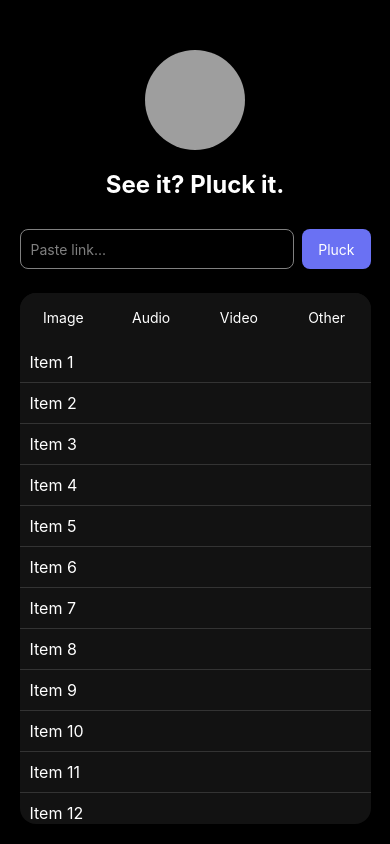
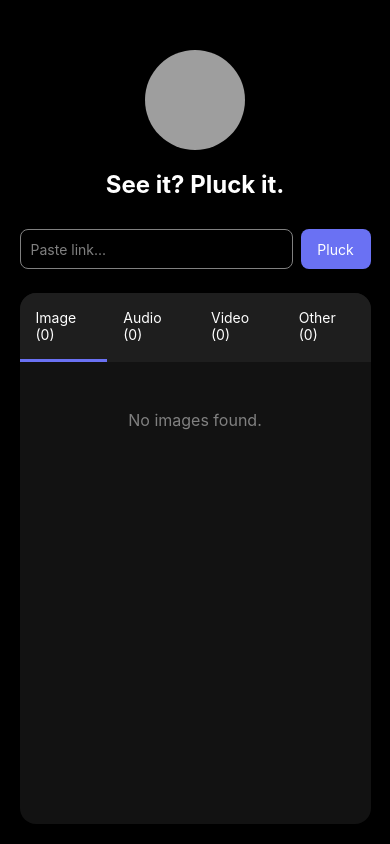
Before and after one commit to YSSF8/pluck, a React Native app: screen / in a window 390 px wide. Built offline with nearby package versions, Linux system fonts and the light colour scheme; grey boxes are pictures that could not be loaded.

Commit message:
Add core functionality

```diff
--- a/App.tsx
+++ b/App.tsx
@@ -1,11 +1,101 @@
 import { StatusBar } from 'expo-status-bar';
-import { StyleSheet, Text, View, TextInput, Image, Pressable, ScrollView, SafeAreaView } from 'react-native';
+import { StyleSheet, Text, View, TextInput, Image, Pressable, ScrollView, SafeAreaView, ActivityIndicator, Alert } from 'react-native';
 import React, { useState } from 'react';
+import { extractMedia } from './lib/parser';
+
+type Media = {
+  images: string[];
+  audios: string[];
+  videos: string[];
+  others: string[];
+};
 
 export default function App() {
   const [isInputFocused, setIsInputFocused] = useState(false);
 
-  const testData = Array.from({ length: 60 }, (_, i) => i + 1);
+  const [link, setLink] = useState('');
+  const [media, setMedia] = useState<Media>({ images: [], audios: [], videos: [], others: [] });
+  const [isLoading, setIsLoading] = useState(false);
+  const [activeTab, setActiveTab] = useState<'Image' | 'Audio' | 'Video' | 'Other'>('Image');
+
+  const resolveUrl = (baseUrl: string, relativeUrl: string): string => {
+    if (!relativeUrl) return '';
+    if (relativeUrl.startsWith('http://') || relativeUrl.startsWith('https://')) {
+      return relativeUrl;
+    }
+    if (relativeUrl.startsWith('//')) {
+      return `https:${relativeUrl}`;
+    }
+    try {
+      return new URL(relativeUrl, baseUrl).href;
+    } catch (e) {
+      console.error(`Could not resolve URL: ${relativeUrl} with base: ${baseUrl}`);
+      return '';
+    }
+  };
+
+  const handlePluck = async () => {
+    if (!link.trim()) {
+      Alert.alert("Error", "Please paste a link first.");
+      return;
+    }
+    setIsLoading(true);
+    setMedia({ images: [], audios: [], videos: [], others: [] });
+
+    try {
+      const response = await fetch(link);
+      const html = await response.text();
+      const baseUrl = response.url;
+
+      const extracted = extractMedia(html);
+
+      setMedia({
+        images: extracted.images.map(url => resolveUrl(baseUrl, url)).filter(Boolean),
+        audios: extracted.audios.map(url => resolveUrl(baseUrl, url)).filter(Boolean),
+        videos: extracted.videos.map(url => resolveUrl(baseUrl, url)).filter(Boolean),
+        others: []
+      });
+
+    } catch (error) {
+      console.error(error);
+      Alert.alert("Failed to pluck", "Could not fetch or parse the link. Please check the URL and your connection.");
+    } finally {
+      setIsLoading(false);
+    }
+  };
+
+  const renderContent = () => {
+    if (isLoading) {
+      return <ActivityIndicator size="large" color={variables.accent} style={{ marginTop: 40 }} />;
+    }
+
+    const dataMap = {
+      Image: media.images,
+      Audio: media.audios,
+      Video: media.videos,
+      Other: media.others
+    };
+    const dataToRender = dataMap[activeTab];
+
+    if (dataToRender.length === 0) {
+      return <Text style={styles.noResultsText}>No {activeTab.toLowerCase()}s found.</Text>
+    }
+
+    if (activeTab === 'Image') {
+      return dataToRender.map((url, index) => (
+        <View key={`${url}-${index}`} style={styles.resultItem}>
+          <Image source={{ uri: url }} style={styles.thumbnail} resizeMode="cover" />
+          <Text style={styles.linkText} selectable>{url}</Text>
+        </View>
+      ));
+    }
+
+    return dataToRender.map((url, index) => (
+      <View key={`${url}-${index}`} style={styles.resultItem}>
+        <Text style={styles.linkText} selectable>{url}</Text>
+      </View>
+    ));
+  };
 
   return (
     <SafeAreaView style={styles.container}>
@@ -27,67 +117,38 @@ export default function App() {
           autoCorrect={false}
           onFocus={() => setIsInputFocused(true)}
           onBlur={() => setIsInputFocused(false)}
+          onChangeText={setLink}
+          value={link}
         />
         <View style={styles.buttonWrapper}>
           <Pressable
-            android_ripple={{
-              color: '#aaa',
-              borderless: false,
-              radius: 60
-            }}
+            android_ripple={{ color: '#aaa', borderless: false, radius: 60 }}
             style={styles.pluckButton}
+            onPress={handlePluck}
+            disabled={isLoading}
           >
-            <Text style={styles.text}>Pluck</Text>
+            {isLoading ? <ActivityIndicator color="white" /> : <Text style={styles.text}>Pluck</Text>}
           </Pressable>
         </View>
       </View>
+
       <View style={styles.resultContainer}>
         <View style={styles.tabContainer}>
-          <Pressable
-            android_ripple={{
-              color: '#444',
-              borderless: false,
-              radius: 60
-            }}
-            style={styles.tab}
-          >
-            <Text style={styles.text}>Image</Text>
+          <Pressable onPress={() => setActiveTab('Image')} style={[styles.tab, activeTab === 'Image' && styles.activeTab]}>
+            <Text style={styles.text}>Image ({media.images.length})</Text>
           </Pressable>
-          <Pressable
-            android_ripple={{
-              color: '#444',
-              borderless: false,
-              radius: 60
-            }}
-            style={styles.tab}
-          >
-            <Text style={styles.text}>Audio</Text>
+          <Pressable onPress={() => setActiveTab('Audio')} style={[styles.tab, activeTab === 'Audio' && styles.activeTab]}>
+            <Text style={styles.text}>Audio ({media.audios.length})</Text>
           </Pressable>
-          <Pressable
-            android_ripple={{
-              color: '#444',
-              borderless: false,
-              radius: 60
-            }}
-            style={styles.tab}
-          >
-            <Text style={styles.text}>Video</Text>
+          <Pressable onPress={() => setActiveTab('Video')} style={[styles.tab, activeTab === 'Video' && styles.activeTab]}>
+            <Text style={styles.text}>Video ({media.videos.length})</Text>
           </Pressable>
-          <Pressable
-            android_ripple={{
-              color: '#444',
-              borderless: false,
-              radius: 60
-            }}
-            style={styles.tab}
-          >
-            <Text style={styles.text}>Other</Text>
+          <Pressable onPress={() => setActiveTab('Other')} style={[styles.tab, activeTab === 'Other' && styles.activeTab]}>
+            <Text style={styles.text}>Other ({media.others.length})</Text>
           </Pressable>
         </View>
-        <ScrollView style={styles.results}>
-          {testData.map(item => (
-            <Text key={item} style={styles.testItem}>Item {item}</Text>
-          ))}
+        <ScrollView contentContainerStyle={styles.results}>
+          {renderContent()}
         </ScrollView>
       </View>
       <StatusBar style="auto" />
@@ -142,6 +203,7 @@ const styles = StyleSheet.create({
     alignItems: 'center',
     justifyContent: 'center',
     height: '100%',
+    minWidth: 70,
   },
   resultContainer: {
     flex: 1,
@@ -153,25 +215,48 @@ const styles = StyleSheet.create({
   },
   tabContainer: {
     flexDirection: 'row',
-    backgroundColor: '#121212',
-    elevation: 12
+    backgroundColor: '#1e1e1e',
+    elevation: 4,
   },
   tab: {
     padding: variables.spacing * 2,
     flex: 1,
     alignItems: 'center',
     justifyContent: 'center',
+    borderBottomWidth: 3,
+    borderBottomColor: 'transparent',
+  },
+  activeTab: {
+    borderBottomColor: variables.accent,
   },
   results: {
+    padding: variables.spacing,
+  },
+  noResultsText: {
+    color: 'gray',
+    textAlign: 'center',
+    marginTop: 40,
+    fontSize: 16,
+  },
+  resultItem: {
+    backgroundColor: '#282828',
+    padding: variables.spacing,
+    borderRadius: variables.spacing,
+    flexDirection: 'row',
+    alignItems: 'center',
+    marginBottom: variables.spacing
+  },
+  thumbnail: {
+    width: 50,
+    height: 50,
+    borderRadius: variables.spacing / 2,
+    marginRight: variables.spacing * 1.5,
+    backgroundColor: '#444'
+  },
+  linkText: {
+    color: '#eee',
     flex: 1,
   },
-  testItem: {
-    color: 'white',
-    padding: 10,
-    fontSize: 16,
-    borderBottomWidth: 1,
-    borderBottomColor: '#333'
-  }
 });
 
 const hStyles = StyleSheet.create({
--- a/lib/parser.ts
+++ b/lib/parser.ts
@@ -0,0 +1,57 @@
+/**
+ * A simple, dependency-free HTML parser using regular expressions
+ * to extract media source URLs.
+ */
+
+// A type for the returned object, matching the one in App.tsx
+type Media = {
+    images: string[];
+    audios: string[];
+    videos: string[];
+};
+
+/**
+ * Extracts all source URLs from a specific tag type in an HTML string.
+ * It looks for both `src="..."` and `data-src="..."` attributes.
+ * @param html The full HTML string of the page.
+ * @param tag The name of the tag to search for (e.g., 'img', 'video').
+ * @returns An array of unique source URLs.
+ */
+const extractSourcesByTag = (html: string, tag: string): string[] => {
+    const sources = new Set<string>();
+
+    // Regex to find tags with a `src` or `data-src` attribute.
+    // Breakdown:
+    // <${tag}        - Matches the opening tag, e.g., <img
+    // [^>]+          - Matches one or more characters that are NOT the closing '>',
+    //                  this allows us to scan through all attributes.
+    // (?:src|data-src) - A non-capturing group to match either 'src' or 'data-src'.
+    // \s*=\s*        - Matches the equals sign with optional whitespace.
+    // ['"]           - Matches the opening single or double quote.
+    // ([^'"]+)       - The capturing group! It captures everything until the next quote.
+    //                  This is our URL.
+    // ['"]           - Matches the closing quote.
+    const regex = new RegExp(`<${tag}[^>]+(?:src|data-src)\\s*=\\s*['"]([^'"]+)['"]`, 'gi');
+
+    let match;
+    while ((match = regex.exec(html)) !== null) {
+        if (match[1]) {
+            sources.add(match[1]);
+        }
+    }
+
+    return Array.from(sources);
+};
+
+/**
+ * The main export function that orchestrates the extraction for all media types.
+ * @param html The full HTML string of the page.
+ * @returns A Media object containing arrays of image, audio, and video URLs.
+ */
+export const extractMedia = (html: string): Media => {
+    return {
+        images: extractSourcesByTag(html, 'img'),
+        audios: extractSourcesByTag(html, 'audio'),
+        videos: extractSourcesByTag(html, 'video'),
+    };
+};
```
